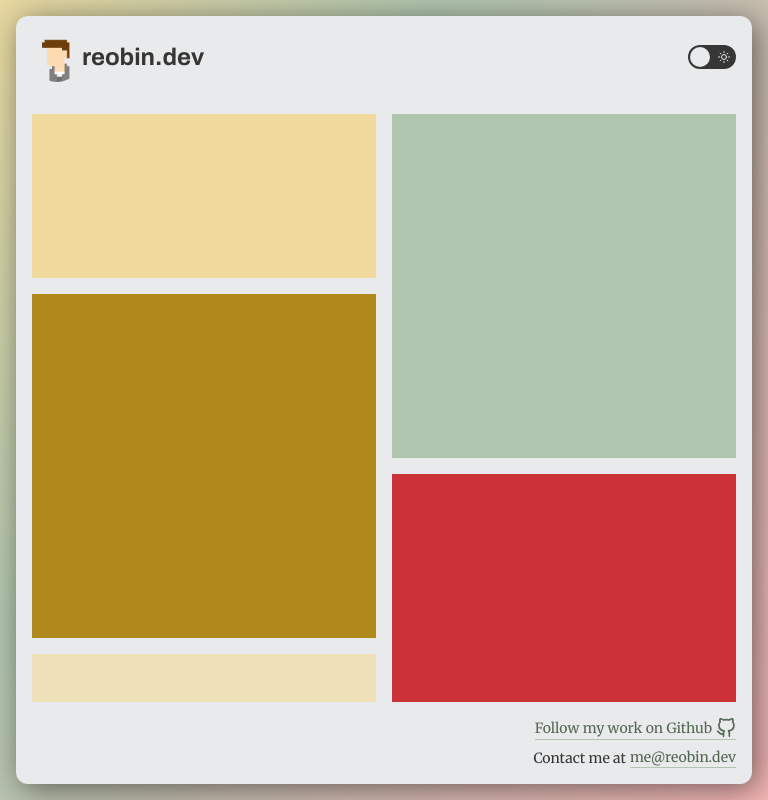
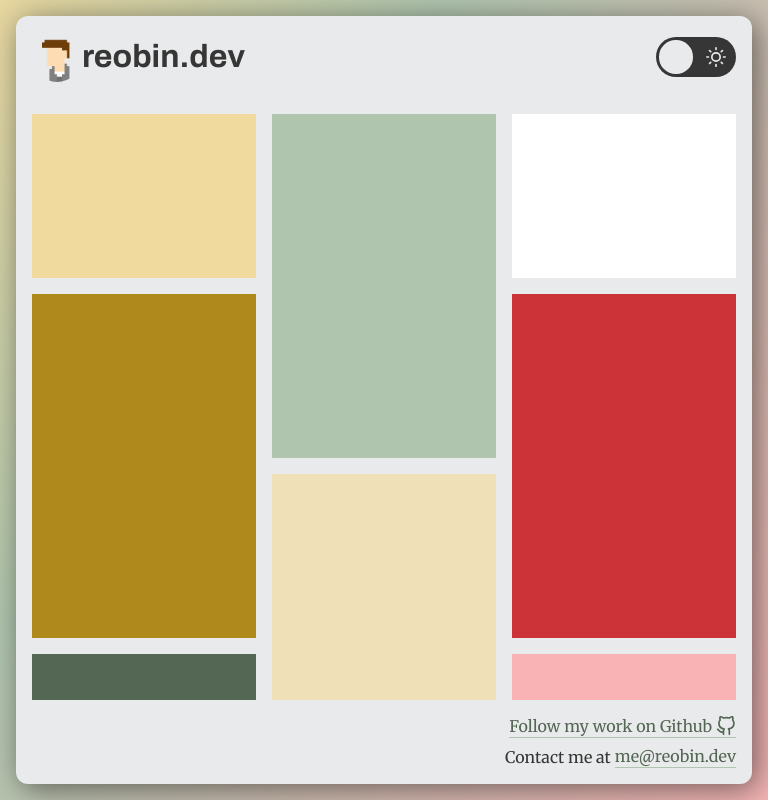
Before and after one commit to reobin/reobin.dev, a Next.js app: page /masonry in a window 768 px wide. Built offline with nearby package versions, Linux system fonts and the light colour scheme.

Commit message:
chore: Switch to mobile first design

```diff
--- a/src/app/globals.css
+++ b/src/app/globals.css
@@ -1,7 +1,7 @@
 :root {
-  --font-size: 16px;
-  --font-size-h1: 48px;
-  --font-size-h2: 32px;
+  --font-size: 14px;
+  --font-size-h1: 32px;
+  --font-size-h2: 24px;
 
   --yellow: #f0da9e;
   --yellow-pale: #efe0b8;
@@ -46,11 +46,11 @@
   --spinning-border-color-3: var(--green-dark);
 }
 
-@media (max-width: 768px) {
+@media (min-width: 768px) {
   :root {
-    --font-size: 14px;
-    --font-size-h1: 32px;
-    --font-size-h2: 24px;
+    --font-size: 16px;
+    --font-size-h1: 48px;
+    --font-size-h2: 32px;
   }
 }
 
--- a/src/app/masonry/masonry.module.css
+++ b/src/app/masonry/masonry.module.css
@@ -1,6 +1,6 @@
 .container {
   display: grid;
-  grid-template-columns: repeat(3, 1fr);
+  grid-template-columns: repeat(2, 1fr);
   grid-auto-rows: 10.25rem;
   gap: var(--spacing);
 }
@@ -10,24 +10,16 @@
 }
 
 .article:nth-child(1),
-.article:nth-child(3),
 .article:nth-last-child(1) {
   grid-row: span 1;
 }
 
-@media (max-width: 768px) {
+@media (min-width: 768px) {
   .container {
-    grid-template-columns: repeat(2, 1fr);
+    grid-template-columns: repeat(3, 1fr);
   }
 
-  .article:nth-child(1),
-  .article:nth-child(3),
-  .article:nth-last-child(1) {
-    grid-row: span 2;
-  }
-
-  .article:nth-child(1),
-  .article:nth-last-child(1) {
+  .article:nth-child(3) {
     grid-row: span 1;
   }
 }
--- a/src/app/masonry/page.tsx
+++ b/src/app/masonry/page.tsx
@@ -5,11 +5,11 @@ import styles from './masonry.module.css';
 const COLORS = [
   'yellow',
   'green',
+  'white',
   'yellow-dark',
   'red-dark',
   'yellow-pale',
   'green-dark',
-  'white',
   'red',
   'foreground',
 ];
--- a/src/components/lightSwitch/lightSwitch.module.css
+++ b/src/components/lightSwitch/lightSwitch.module.css
@@ -6,7 +6,7 @@
   cursor: pointer;
   position: relative;
 
-  --slider-width: 5rem;
+  --slider-width: 3rem;
   --slider-height: calc(var(--slider-width) / 2);
   --slider-background: var(--foreground);
   --slider-foreground: var(--background);
@@ -17,9 +17,9 @@
   --icon-offset: calc((var(--dot-size) - var(--icon-size)) / 2);
 }
 
-@media (max-width: 768px) {
+@media (min-width: 768px) {
   .container {
-    --slider-width: 3rem;
+    --slider-width: 5rem;
   }
 }
 
```
